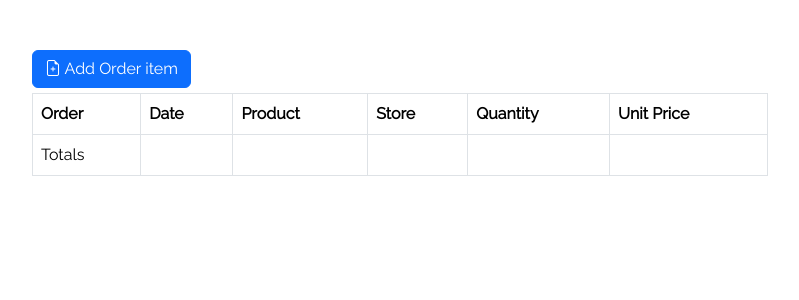
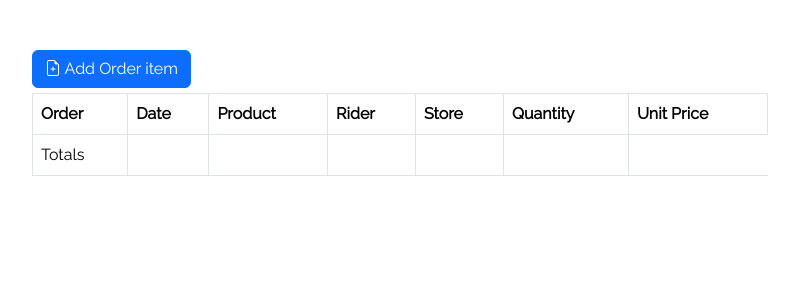
Before and after one commit to maikofelix47/budget-order, a Django app: page /orders/1 in a window 1280 px wide. Shown: the part 56-356 px from the top of the page, without its empty margins (240-1039 px from the left). Run offline with Django 4.2, Linux system fonts and the light colour scheme; data that the repository does not hold is empty.

Commit message:
Added Rider to order

```diff
--- a/orders/models.py
+++ b/orders/models.py
@@ -2,6 +2,7 @@ from django.db import models
 from django.core.validators import MinValueValidator,MaxValueValidator
 
 from products.models import Product
+from riders.models import Rider
 
 # Create your models here.
 
@@ -15,6 +16,7 @@ class Order(models.Model):
 class OrderDetails(models.Model):
     order = models.ForeignKey(Order,on_delete=models.CASCADE)
     product = models.ForeignKey(Product, on_delete=models.CASCADE)
+    rider = models.ForeignKey(Rider,on_delete=models.CASCADE)
     quantity = models.IntegerField(validators=[MinValueValidator(1),MaxValueValidator(100)])
     date_created = models.DateTimeField(auto_now=True)
 
--- a/orders/templates/orders/order-details.html
+++ b/orders/templates/orders/order-details.html
@@ -27,6 +27,7 @@
             <th>Order</th>
             <th>Date</th>
             <th>Product</th>
+            <th>Rider</th>
             <th>Store</th>
             <th>Quantity</th>
             <th>Unit Price</th>
@@ -38,6 +39,7 @@
             <td>{{ order.order.id }}</a></td>
             <td>{{ order.date_created }}</td>
             <td><a class="row-link" href="{% url 'product' order.product.id %}">{{ order.product.name }}</a></td>
+            <td><a class="row-link" href="{% url 'rider-details' order.rider.id %}">{{ order.rider.id }}</a></td>
             <td>{{ order.product.store.name }}</td>
             <td>{{ order.quantity }}</td>
             <td>{{ order.product.price }}</td>
```
Also changed, not shown: orders/migrations/0005_orderdetails_rider.py (added), orders/migrations/0006_alter_orderdetails_rider.py (added), orders/migrations/0007_alter_orderdetails_rider.py (added), orders/migrations/0008_alter_orderdetails_rider.py (added), orders/migrations/0009_alter_orderdetails_rider.py (added).
